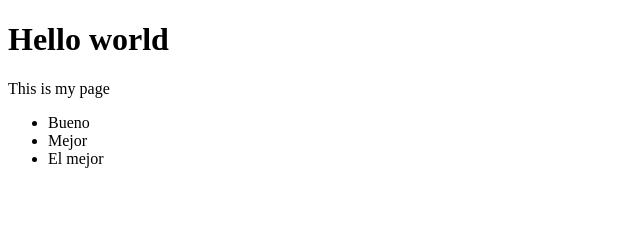
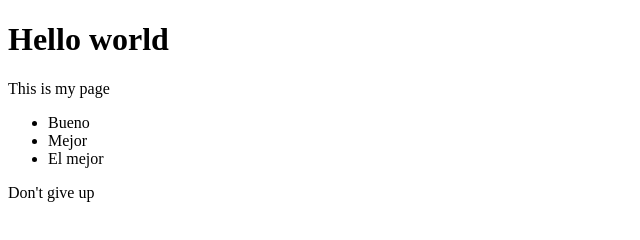
Before and after one commit to kaludaniel/DanielKalu.github.io, a plain HTML site: page index.html in a window 1280 px wide. Shown: the whole page, without its empty margins (0-640 px from the left). Drawn offline with Linux system fonts and the light colour scheme.

Commit message:
don't give up paragraph added

```diff
--- a/index.html
+++ b/index.html
@@ -15,6 +15,7 @@
     <li>Mejor</li>
     <li>El mejor</li>
   </ul>
+  <p>Don't give up</p>
 </body>
 
 </html>
```
